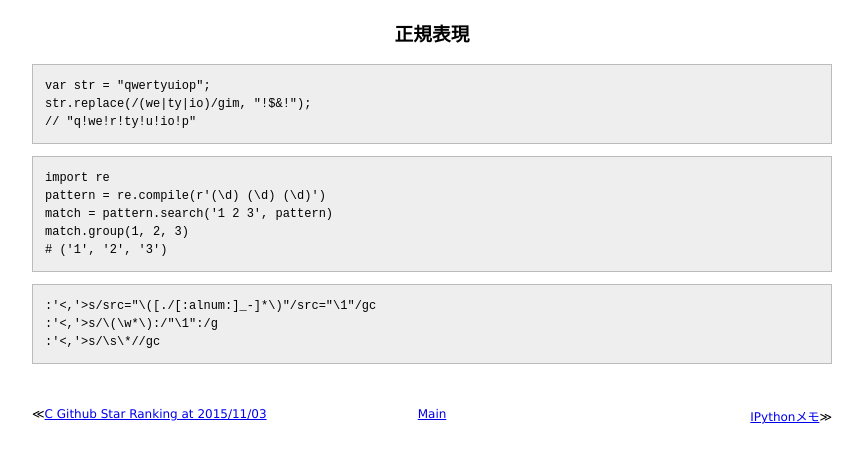
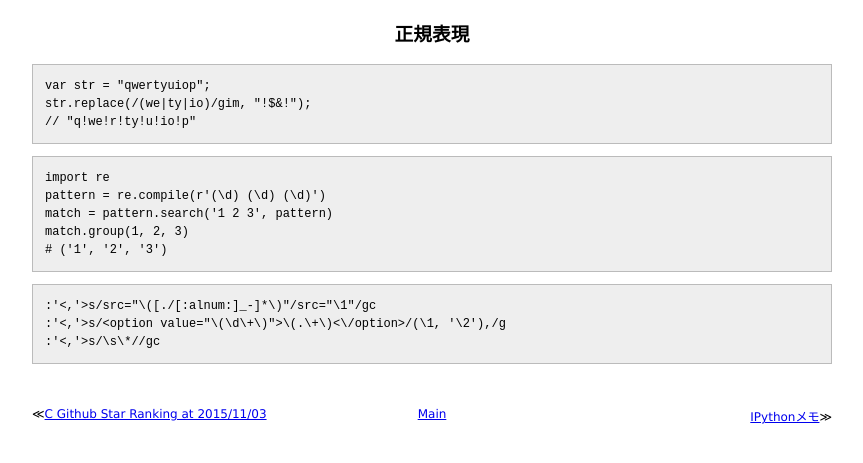
Before and after one commit to 38elements/38elements.github.com, a Jekyll site: the page built from _posts/2015-10-10-regexp.md, in a window 1280 px wide. Shown: the top 463 px of the page, without its empty margins (208-1071 px from the left). Built offline with Jekyll 4.4.1, drawn with Linux system fonts in a browser that asks for light colours.

Commit message:
Update 2015-10-10-regexp.md

````diff
--- a/_posts/2015-10-10-regexp.md
+++ b/_posts/2015-10-10-regexp.md
@@ -18,6 +18,6 @@ match.group(1, 2, 3)
 
 ```
 :'<,'>s/src="\([./[:alnum:]_-]*\)"/src="{{ "\1"|foo }}"/gc
-:'<,'>s/\(\w*\):/"\1":/g
+:'<,'>s/<option value="\(\d\+\)">\(.\+\)<\/option>/(\1, '\2'),/g
 :'<,'>s/\s\*//gc
 ```
````
